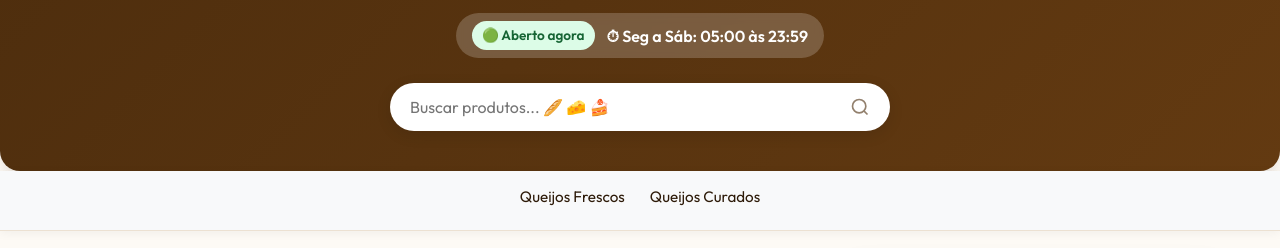
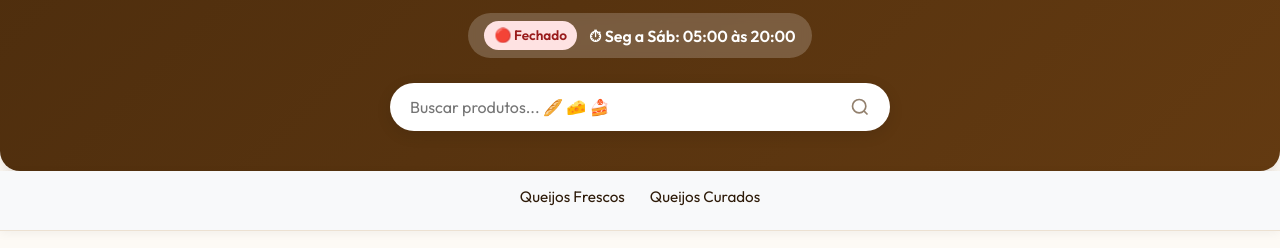
Before and after one commit to renatodelta/recanto-queijos, a plain HTML site: page index.html in a window 1280 px wide. Shown: the part 298-546 px from the top of the page. Drawn offline with Linux system fonts and the light colour scheme.

Commit message:
chore: update operating hours to 20h and fix sunday logic

```diff
--- a/app.js
+++ b/app.js
@@ -13,7 +13,22 @@ const checkStoreStatus = () => {
     const statusBadge = document.getElementById('store-status');
     const closedBanner = document.getElementById('closed-banner');
 
-    if (storeData.status !== 'closed') {
+    const now = new Date();
+    const day = now.getDay(); // 0 = Domingo, 1-6 = Segunda a Sábado
+    const currentHour = now.getHours();
+
+    // Se status for manual 'closed', respeita. Senão, faz check automático.
+    let isOpen = false;
+
+    if (storeData.status === 'closed') {
+        isOpen = false;
+    } else {
+        const isBusinessDay = day >= 1 && day <= 6;
+        const isWithinHours = currentHour >= storeData.openingHours.start && currentHour < storeData.openingHours.end;
+        isOpen = isBusinessDay && isWithinHours;
+    }
+
+    if (isOpen) {
         statusBadge.textContent = '🟢 Aberto agora';
         statusBadge.classList.add('open');
         statusBadge.classList.remove('closed');
--- a/data.js
+++ b/data.js
@@ -1,9 +1,14 @@
 let storeData = {
     name: "Seleção Recanto",
+    version: "1.0.1",
     phone: "5511999999999", // Número do WhatsApp
     address: "Recanto Formoso, S/N",
-    hours: "Ter a Dom: 10h às 18h",
-    status: "open" // "open" ou "closed"
+    hours: "Seg a Sáb: 05:00 às 20:00",
+    openingHours: {
+        start: 5,
+        end: 20
+    },
+    status: "auto" // Alterado para automático
 };
 
 let categories = [
--- a/index.html
+++ b/index.html
@@ -47,7 +47,7 @@
             <p class="store-subtitle">Queijos artesanais com a essência da fazenda</p>
             <div class="store-info">
                 <span id="store-status" class="status-badge">Verificando...</span>
-                <span class="opening-hours">⏱ Seg a Sáb: 05:00 às 23:59</span>
+                <span class="opening-hours">⏱ Seg a Sáb: 05:00 às 20:00</span>
             </div>
 
             <!-- Search Bar -->
```
